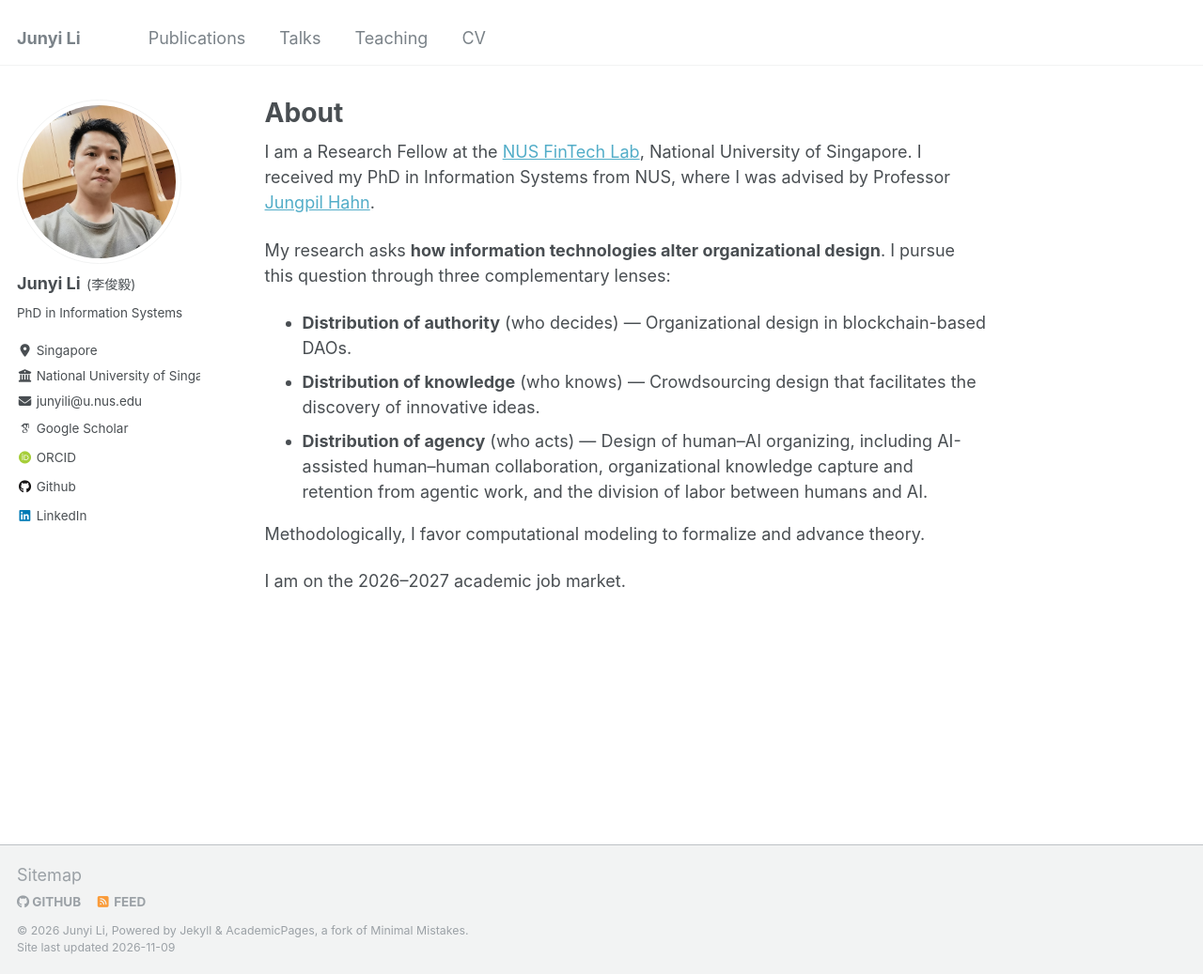
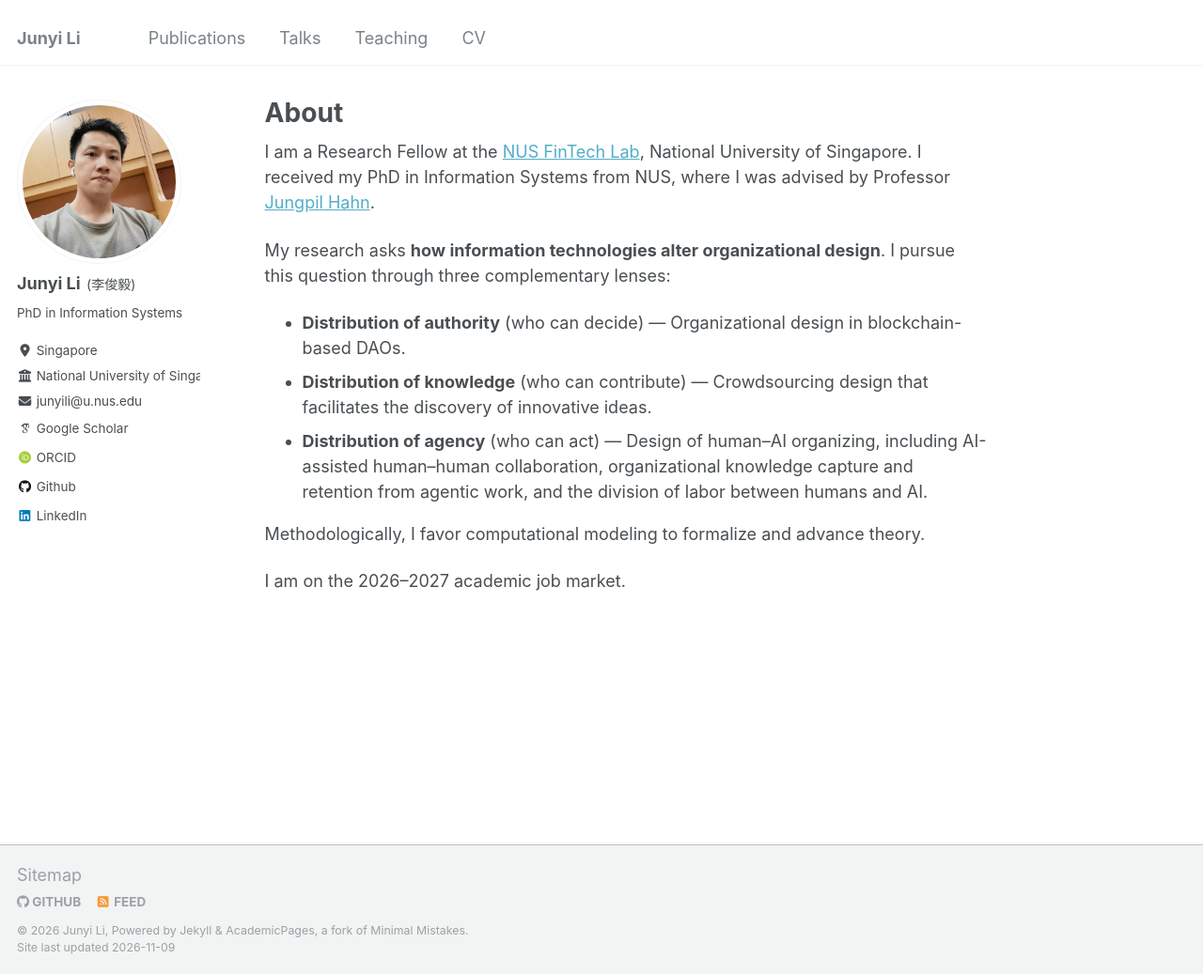
Before and after one commit to GrandJune/GrandJune.github.io, a Jekyll site: the page built from _pages/about.md, in a window 1280 px wide and 1037 px high. Shown: the whole window at 94% size. Built offline with Jekyll 4.4.1, drawn with Linux system fonts in a browser that asks for light colours; some web fonts are replaced.

Commit message:
Update about.md

```diff
--- a/_pages/about.md
+++ b/_pages/about.md
@@ -13,9 +13,9 @@ I am a Research Fellow at the [NUS FinTech Lab](https://fintechlab.nus.edu.sg/),
 
 My research asks **how information technologies alter organizational design**. I pursue this question through three complementary lenses:
 
-- **Distribution of authority** (who decides) — Organizational design in blockchain-based DAOs.
-- **Distribution of knowledge** (who knows) — Crowdsourcing design that facilitates the discovery of innovative ideas.
-- **Distribution of agency** (who acts) — Design of human–AI organizing, including AI-assisted human–human collaboration, organizational knowledge capture and retention from agentic work, and the division of labor between humans and AI.
+- **Distribution of authority** (who can decide) — Organizational design in blockchain-based DAOs.
+- **Distribution of knowledge** (who can contribute) — Crowdsourcing design that facilitates the discovery of innovative ideas.
+- **Distribution of agency** (who can act) — Design of human–AI organizing, including AI-assisted human–human collaboration, organizational knowledge capture and retention from agentic work, and the division of labor between humans and AI.
 
 Methodologically, I favor computational modeling to formalize and advance theory.
 
```
